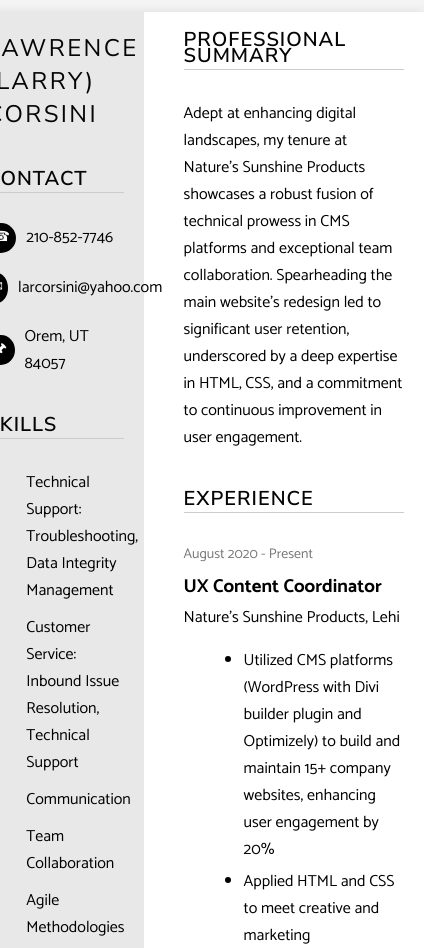
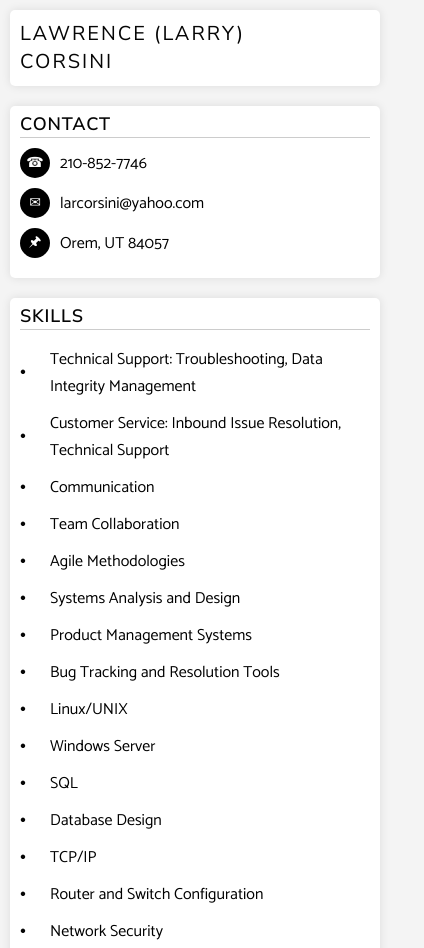
Before and after one commit to larrycorsini/website, a plain HTML site: page index.html in a window 390 px wide. Shown: the top 948 px of the page, 424 px wide, since content can reach past the window. Drawn offline with Linux system fonts and the light colour scheme.

Commit message:
Add files via upload

```diff
--- a/styles.css
+++ b/styles.css
@@ -1,3 +1,4 @@
+/* Base styles for desktop */
 body {
     font-family: 'Catamaran', sans-serif;
     margin: 0;
@@ -26,7 +27,6 @@ body {
     width: 70%;
     padding: 20px;
     padding-left: 40px; /* More space between columns */
-
 }
 
 .section {
@@ -42,7 +42,7 @@ body {
     text-transform: uppercase;
     font-weight: bold;
     color: #050505;
-    letter-spacing: .05em;
+    letter-spacing: 0.05em;
     line-height: 16px;
 }
 
@@ -50,15 +50,10 @@ body {
     text-align: left;
     text-transform: uppercase;
     font-family: 'Nunito Sans';
-    letter-spacing: .1em;
+    letter-spacing: 0.1em;
     font-weight: 400;
     font-size: 24px;
     line-height: 33px;
-    box-sizing: border-box;
-    border: 0;
-    outline: 0;
-    vertical-align: baseline;
-    background: transparent;
     margin: 0;
     padding: 0;
     color: #050505;
@@ -68,7 +63,6 @@ body {
 .name-sec .name .last-name {
     display: block; /* Ensure each name part is on a separate line */
 }
-
 
 .contact-sec .contact-info p {
     display: flex;
@@ -100,22 +94,28 @@ body {
 }
 
 .icon-address::before {
-    content: "\1F588 ";
+    content: "\1F588";
 }
 
-.skills-sec ul, .languages-sec ul, .certifications-sec ul {
+.skills-sec ul,
+.languages-sec ul,
+.certifications-sec ul {
     list-style-type: none;
     padding: 0;
 }
 
-.skills-sec ul li, .languages-sec ul li, .certifications-sec ul li {
+.skills-sec ul li,
+.languages-sec ul li,
+.certifications-sec ul li {
     margin-bottom: 10px; /* Increase space between items */
     position: relative;
     padding-left: 40px; /* Adjust padding for indentation */
     list-style: none;
 }
 
-.skills-sec ul li::before, .languages-sec ul li::before, .certifications-sec ul li::before {
+.skills-sec ul li::before,
+.languages-sec ul li::before,
+.certifications-sec ul li::before {
     content: "\2022";
     position: absolute;
     left: 0;
@@ -125,11 +125,14 @@ body {
     color: #050505; /* Ensure bullet points are visible */
 }
 
-.summary-sec p, .projects-sec p, .references-sec p {
+.summary-sec p,
+.projects-sec p,
+.references-sec p {
     margin: 10px 0;
 }
 
-.experience-sec h3, .education-sec p {
+.experience-sec h3,
+.education-sec p {
     margin: 10px 0;
 }
 
@@ -164,18 +167,84 @@ body {
 .light-text {
     color: #777;
 }
+
 .references-sec p strong {
     color: #050505;
     line-height: 14px;
     font-size: 16px;
-    font-family: Catamaran;
-    word-wrap: break-word;
-    box-sizing: border-box;
-    border: 0;
-    outline: 0;
-    vertical-align: baseline;
-    background: transparent;
+    font-family: 'Catamaran';
     margin: 0;
     padding: 0;
     font-weight: bold;
 }
+
+/* Mobile styles */
+@media (max-width: 768px) {
+    body {
+        flex-direction: column;
+        align-items: center;
+        justify-content: center;
+        padding: 10px;
+    }
+
+    .container {
+        flex-direction: column;
+        width: 100%;
+        max-width: 600px;
+        margin: 0 auto;
+        box-shadow: none; /* Remove box shadow on mobile */
+        background-color: transparent; /* Remove background color on mobile */
+        padding: 0; /* Remove padding */
+    }
+
+    .left-box, .right-box {
+        width: 100%;
+        padding: 0;
+        margin: 0;
+        background-color: transparent; /* Remove background color */
+        box-shadow: none; /* Remove box shadow */
+    }
+
+    .section {
+        margin-bottom: 20px; /* Reduce space between sections */
+        padding: 10px; /* Add padding to sections */
+        background-color: #fff; /* Add background color to sections */
+        box-shadow: 0 0 10px rgba(0, 0, 0, 0.1); /* Add box shadow to sections */
+        border-radius: 5px; /* Add border radius for a smoother look */
+    }
+
+    .sectiontitle {
+        font-size: 18px;
+        margin-bottom: 10px;
+    }
+
+    .name-sec .name {
+        font-size: 20px;
+        line-height: 28px;
+    }
+
+    .contact-sec .contact-info p {
+        margin: 10px 0;
+    }
+
+    .skills-sec ul li,
+    .languages-sec ul li,
+    .certifications-sec ul li {
+        padding-left: 30px;
+    }
+
+    .skills-sec ul li::before,
+    .languages-sec ul li::before,
+    .certifications-sec ul li::before {
+        font-size: 25px;
+    }
+
+    .date {
+        font-size: 12px;
+    }
+
+    .references-sec p strong {
+        font-size: 14px;
+        line-height: 12px;
+    }
+}
```
Also changed, not shown: index.html (+0 -1 lines).
